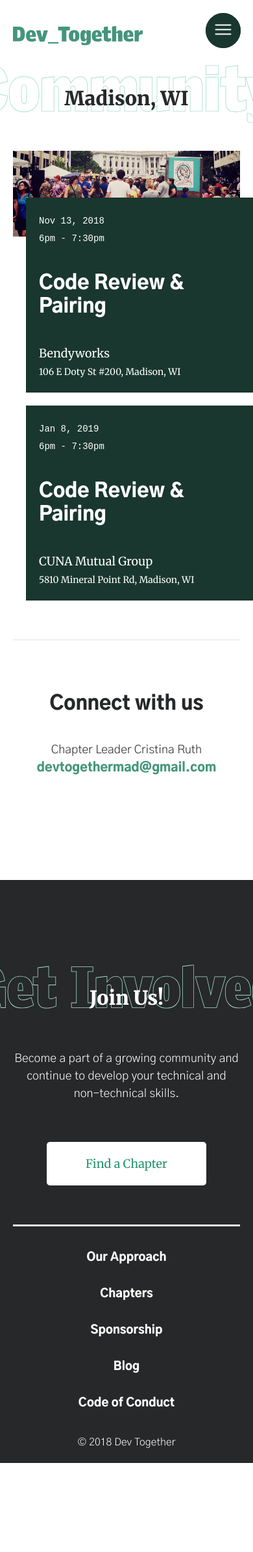
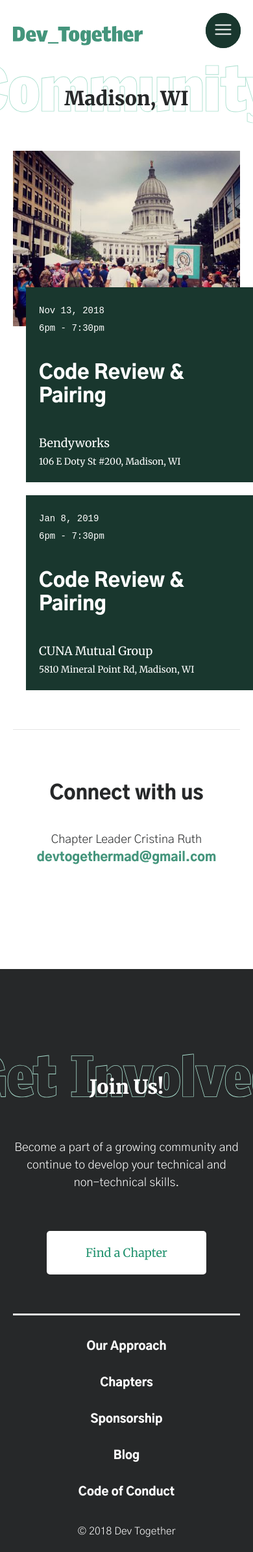
Before and after one commit to mercedesb/dev-together, a Jekyll site: the page built from docs/chapters/madison.html, in a window 390 px wide. Shown: the whole page at 65% size. Built offline with Jekyll 4.4.1, drawn with Linux system fonts in a browser that asks for light colours; some web fonts are replaced; before the commit the page ends 2251 px from its top, so only the background shows below that.

Commit message:
chapter image mobile

```diff
--- a/docs/_includes/chapter.html
+++ b/docs/_includes/chapter.html
@@ -1,7 +1,8 @@
 <section class="Section">
   <img class="BackgroundHeading" src="../assets/images/Community.svg" alt="Community text" />
   <h1 class="Section-heading">{{include.chapter.location}}</h1>
-  <img src="{{include.chapter.bannerImage}}" alt="People walking around the city" />
+  <img class="ChapterImage" src="{{include.chapter.bannerImage}}"alt="People walking around the city" />
+  <img class="ChapterImage ChapterImage--mobile" src="{{include.chapter.thumbImage}}" alt="People walking around the city" />
   <div class="Grid Grid--overlap">
     {% assign events = site.data.events | where: "chapter", include.chapter.name | sort: "date" | limit: 3 %}
     {% for event in events %}
--- a/docs/_sass/base/_chapters.scss
+++ b/docs/_sass/base/_chapters.scss
@@ -15,6 +15,23 @@
       margin-bottom: 0;
     }
   }
+}
+
+.ChapterImage {
+  display: none;
+
+  @include media($min-tablet) {
+    display: block;
+  }
+
+  &--mobile {
+    display: block;
+
+    @include media($min-tablet) {
+      display: none;
+    }
+  }
+
 }
 
 a.Chapter {
```
